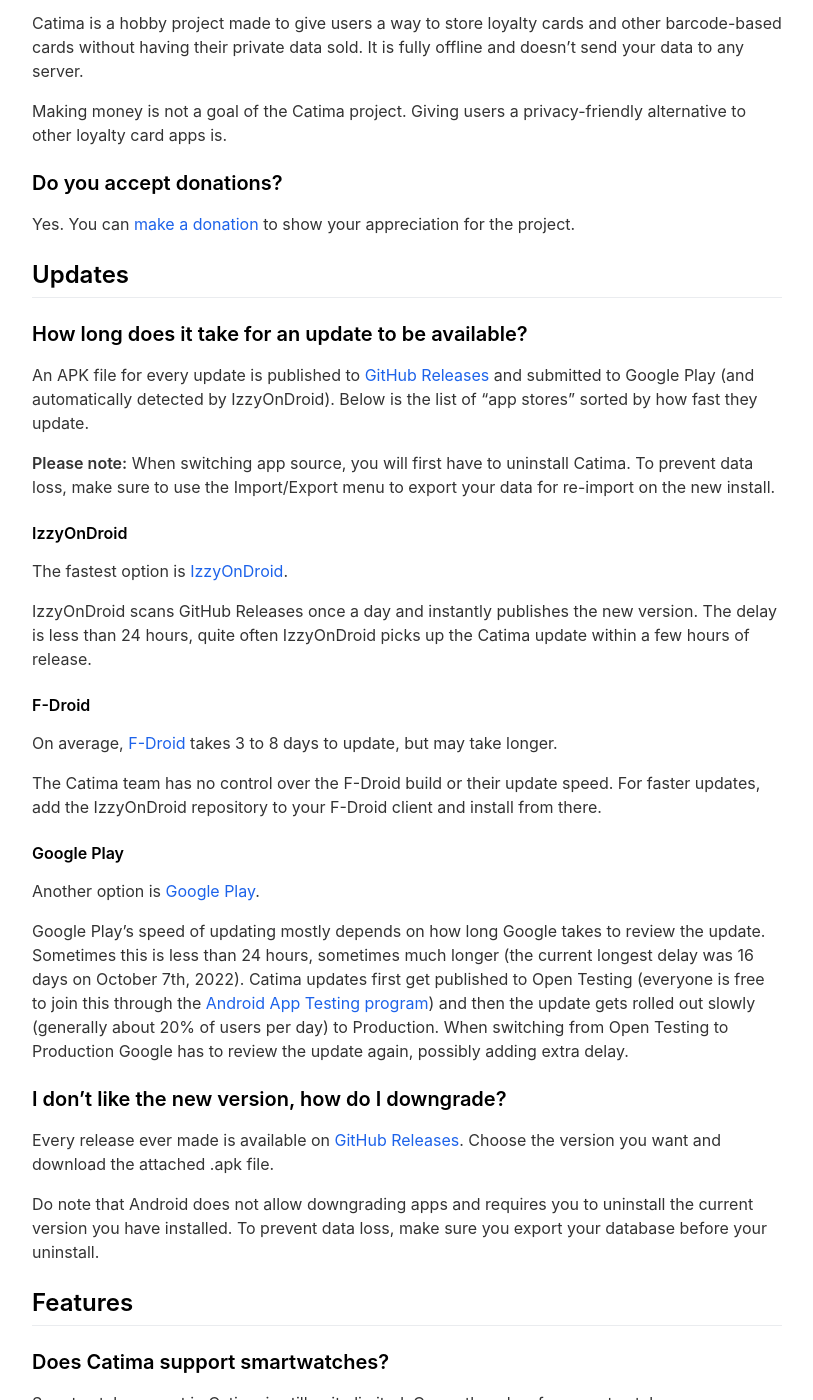
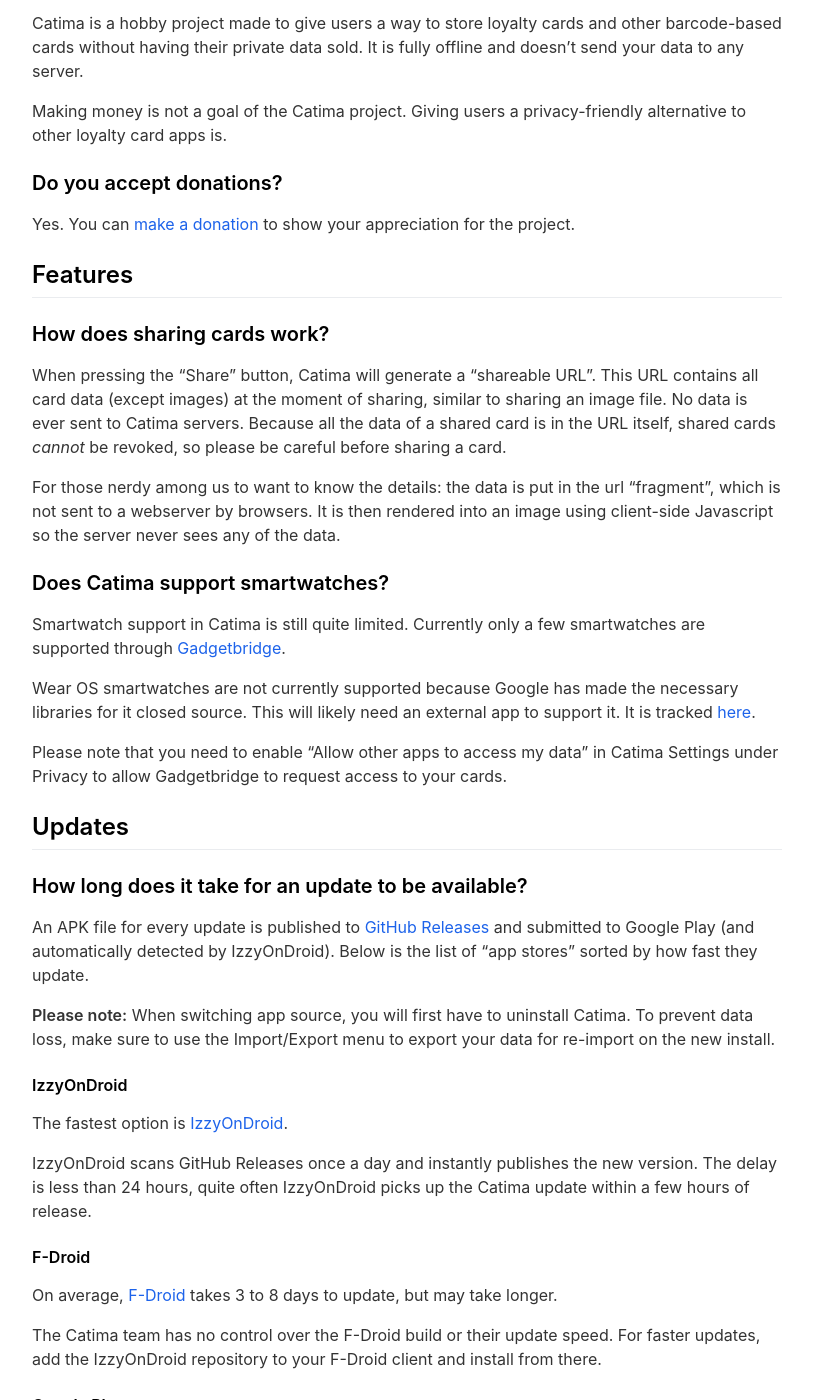
Before and after one commit to CatimaLoyalty/Website, a Jekyll site: the page built from _pages/faq.md, in a window 1280 px wide and 1400 px high, scrolled down 794 px. Shown: the whole window, without its empty margins (233-1046 px from the left). Built offline with Jekyll 4.4.1, drawn with Linux system fonts in a browser that asks for light colours; nearby versions of some CDN libraries; some of the changed text lies outside the part shown.

Commit message:
Describe card sharing

```diff
--- a/_pages/faq.md
+++ b/_pages/faq.md
@@ -7,7 +7,7 @@
 
 # Frequently asked questions
 
-## Data
+## Data privacy
 
 ### Does Catima collect any data?
 
@@ -32,6 +32,22 @@
 ### Do you accept donations?
 
 Yes. You can [make a donation](/donate) to show your appreciation for the project.
+
+## Features
+
+### How does sharing cards work?
+
+When pressing the "Share" button, Catima will generate a "shareable URL". This URL contains all card data (except images) at the moment of sharing, similar to sharing an image file. No data is ever sent to Catima servers. Because all the data of a shared card is in the URL itself, shared cards *cannot* be revoked, so please be careful before sharing a card.
+
+For those nerdy among us to want to know the details: the data is put in the url "fragment", which is not sent to a webserver by browsers. It is then rendered into an image using client-side Javascript so the server never sees any of the data.
+
+### Does Catima support smartwatches?
+
+Smartwatch support in Catima is still quite limited. Currently only a few smartwatches are supported through [Gadgetbridge](https://gadgetbridge.org/basics/integrations/catima/).
+
+Wear OS smartwatches are not currently supported because Google has made the necessary libraries for it closed source. This will likely need an external app to support it. It is tracked [here](https://github.com/CatimaLoyalty/Android/issues/25).
+
+Please note that you need to enable "Allow other apps to access my data" in Catima Settings under Privacy to allow Gadgetbridge to request access to your cards.
 
 ## Updates
 
```
Also changed, not shown: other parts of _pages/faq.md (+0 -10 lines).
